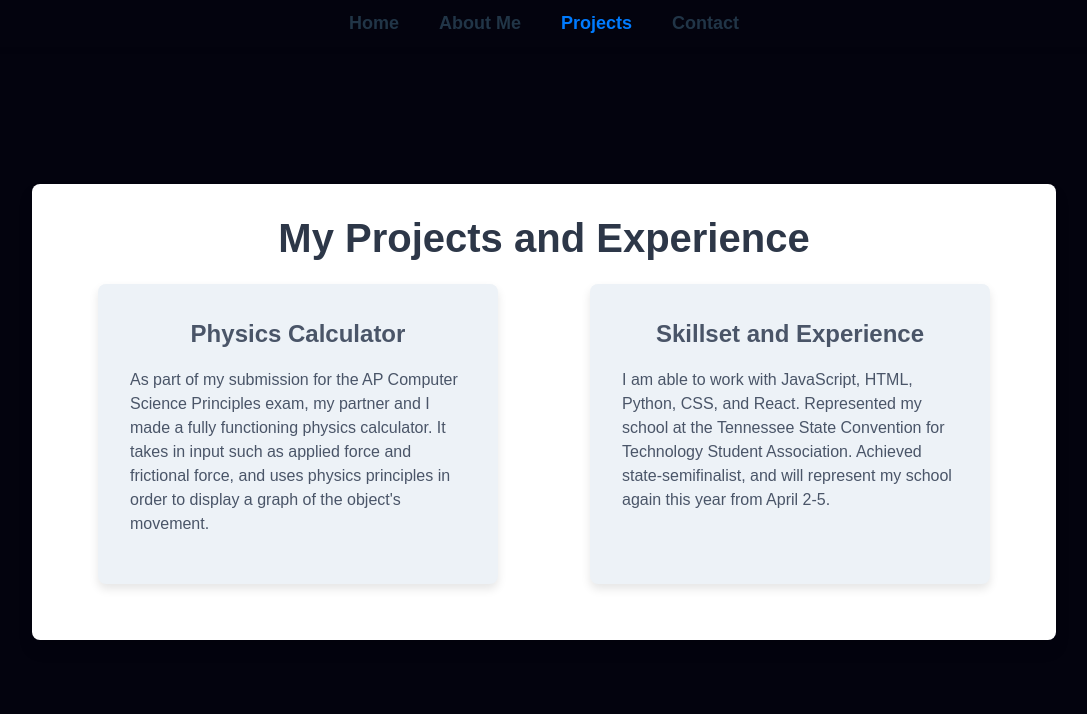
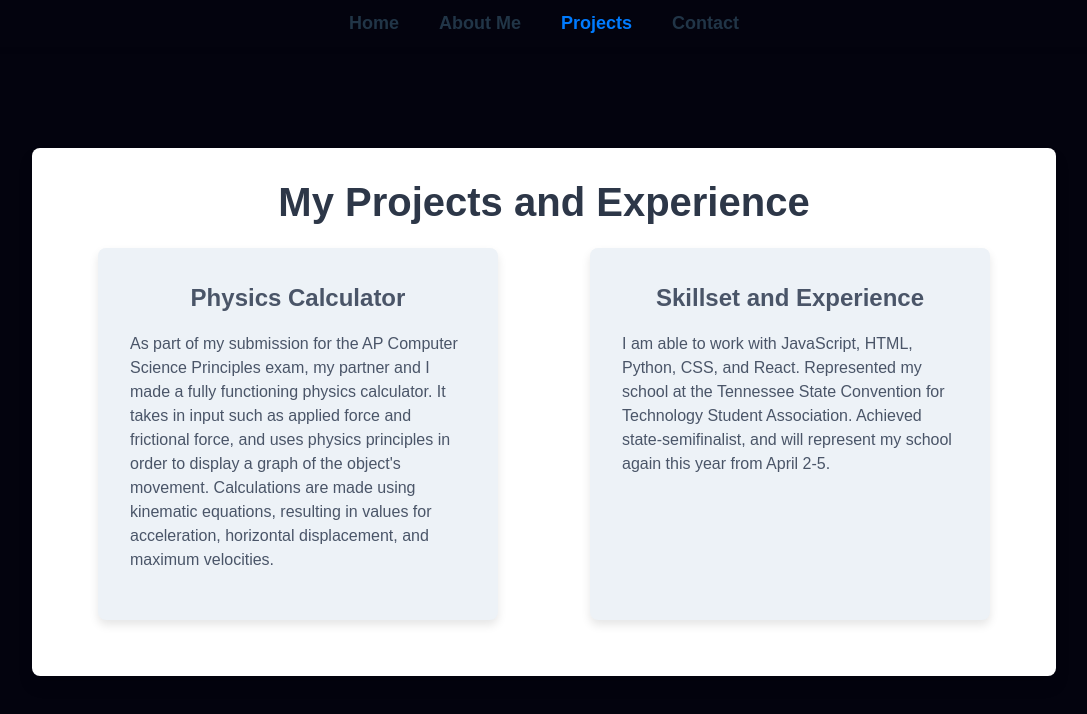
Before and after one commit to deltaflyer17/Portfolio, a React (Vite) app: page /projects-experience in a window 1280 px wide. Shown: the top 714 px of the page, without its empty margins (96-1183 px from the left). Built offline with nearby package versions, Linux system fonts and the light colour scheme.

Commit message:
Update Projects.jsx

```diff
--- a/src/components/Projects.jsx
+++ b/src/components/Projects.jsx
@@ -13,6 +13,7 @@ const Projects = () => {
           <p className="project-description">
             As part of my submission for the AP Computer Science Principles exam, my partner and I made a fully functioning physics calculator.
             It takes in input such as applied force and frictional force, and uses physics principles in order to display a graph of the object's movement.
+            Calculations are made using kinematic equations, resulting in values for acceleration, horizontal displacement, and maximum velocities.
           </p>
         </div>
 
```
